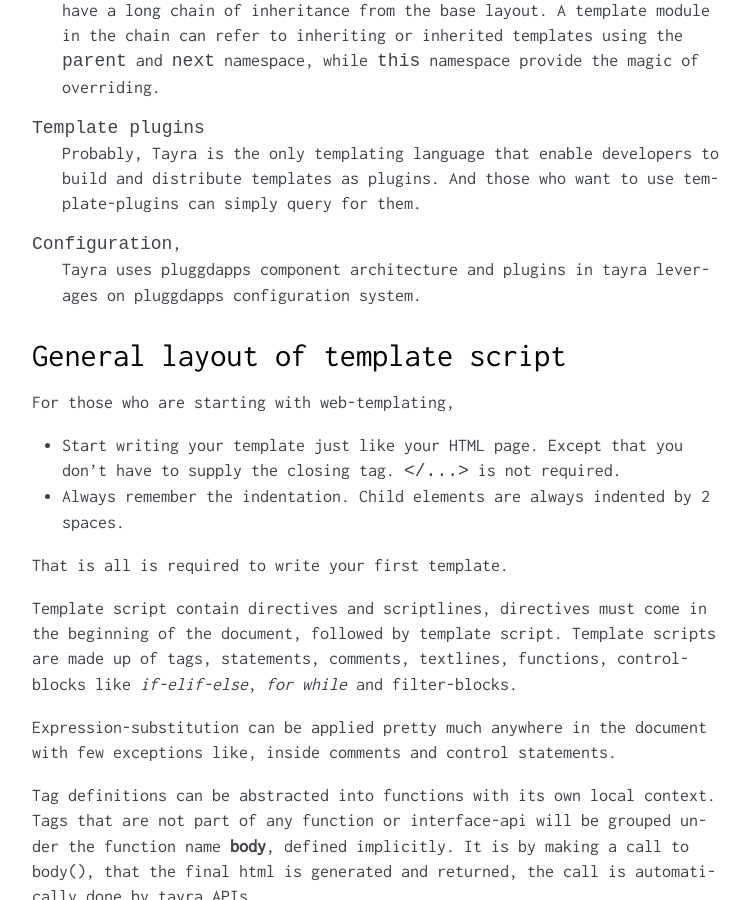
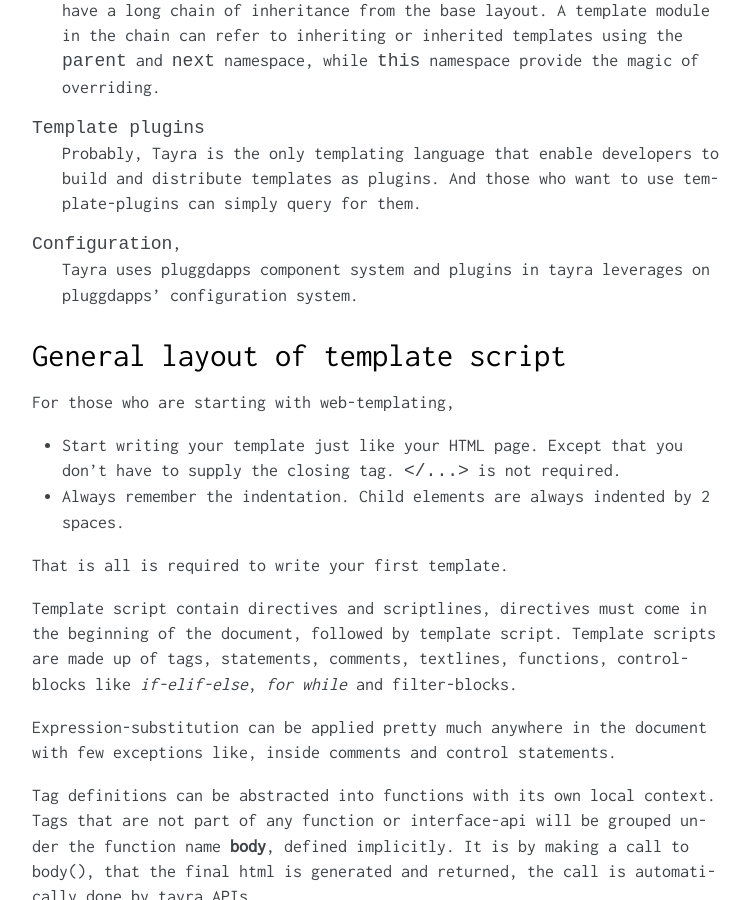
Before and after one commit to pluggdapps/tayra, a Sphinx documentation site: the page built from docs/tutorial.rst, in a window 1280 px wide and 900 px high, scrolled down 1581 px. Shown: the whole window, without its empty margins (373-1123 px from the left). Built offline with Sphinx 7.4.7, drawn with Linux system fonts in a browser that asks for light colours.

```diff
--- a/CHANGELOG.rst
+++ b/CHANGELOG.rst
@@ -110,7 +110,7 @@ available in template context as ``h``. Eg, ::
 
 ``Sat Jan 05, 2013``
 
-- Migrating tayra to pluggdapps component architecture.
+- Migrating tayra to pluggdapps component system.
 - Migrating tayra to python 3.2
 - Updated test cases and benchmarks to this revision.
 
--- a/docs/CHANGELOG.rst
+++ b/docs/CHANGELOG.rst
@@ -110,7 +110,7 @@ available in template context as ``h``. Eg, ::
 
 ``Sat Jan 05, 2013``
 
-- Migrating tayra to pluggdapps component architecture.
+- Migrating tayra to pluggdapps component system.
 - Migrating tayra to python 3.2
 - Updated test cases and benchmarks to this revision.
 
--- a/docs/develop.rst
+++ b/docs/develop.rst
@@ -4,7 +4,7 @@ Extending Tayra language
 The language is defined as a bunch of meta syntax that can be extended and
 customised using plugins. Developers can author plugins implementing one or
 more interfaces specified in :mod:`tayra.interfaces` module. Tayra's plugin
-system is based on pluggdapps component architecture.
+system is based on pluggdapps component system.
 
 The design is based on simple, formal methods that are easy to understand
 and extend as per future needs. Language front end is based on LALR parser and
--- a/docs/glossary.rst
+++ b/docs/glossary.rst
@@ -62,7 +62,7 @@ Glossary
     very strictly unless otherwise explicitly mentioned.
 
   interface
-    Plugin interface, follows pluggdapps component architecture. Interfaces
+    Plugin interface, follows pluggdapps component system. Interfaces
     are called at specific points by core language, some are called during
     compile time, others are called at run-time. Plugins can implement one or
     more interfaces to extend the language definition.
--- a/docs/index.rst
+++ b/docs/index.rst
@@ -28,7 +28,7 @@ Features
 --------
 
 - concise and neat syntax.
-- based on `pluggdapps` component architecture.
+- based on `pluggdapps` component system.
 - leverages on `pluggdapps'` configuration system.
 - full programmability available via,
 
--- a/docs/template_plugins.rst
+++ b/docs/template_plugins.rst
@@ -76,7 +76,7 @@ Following example illustrates how to use a plugin,
 Packaging and exporting template plugins
 ----------------------------------------
 
-Tayra used pluggdapps' component architecture to provide pluggable templates.
+Tayra used pluggdapps component system to provide pluggable templates.
 Note that Interfaces and Plugins are expected to be loaded during platform
 boot time.
 
--- a/docs/tutorial.rst
+++ b/docs/tutorial.rst
@@ -74,8 +74,8 @@ Here is a basic list of features and functions available from tayra,
   template-plugins can simply query for them.
 
 ``Configuration``,
-  Tayra uses pluggdapps component architecture and plugins in tayra leverages
-  on pluggdapps configuration system.
+  Tayra uses pluggdapps component system and plugins in tayra leverages
+  on pluggdapps' configuration system.
 
 General layout of template script
 ---------------------------------
```
Also changed, not shown: README.rst (+9 -11 lines), 3 other files.
